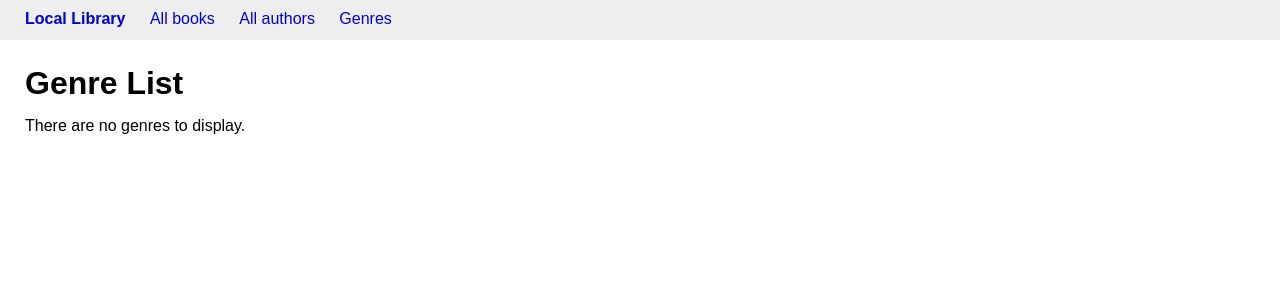
After one commit to aleshh/locallibrary, a Django app: page /catalog/genres/ in a window 1280 px wide. The commit adds this page. Shown: the top 300 px of the page. Run offline with Django 3.2, Linux system fonts and the light colour scheme; data that the repository does not hold is empty; some web fonts are replaced.

Commit message:
Added urls, views, and templates for Genre list

```diff
--- a/catalog/models.py
+++ b/catalog/models.py
@@ -10,6 +10,9 @@ class Genre(models.Model):
 
   def __str__(self):
     return self.name
+
+  def get_absolute_url(self):
+    return reverse('genre-detail', args=[str(self.id)])
 
 class Language(models.Model):
   """Model for representing a book's language."""
--- a/catalog/templates/base_generic.html
+++ b/catalog/templates/base_generic.html
@@ -12,10 +12,10 @@
   <div class="navbar">
     {% block navbar %}
       <ul>
-        <li>Local Library</li>
-        <li><a href="{% url 'index' %}">Home</a></li>
+        <li><a href="{% url 'index' %}"><strong>Local Library</strong></a></li>
         <li><a href="{% url 'books' %}">All books</a></li>
         <li><a href="{% url 'authors' %}">All authors</a></li>
+        <li><a href="{% url 'genres' %}">Genres</a></li>
       </ul>
     {% endblock %}
   </div>
--- a/catalog/templates/catalog/book_detail.html
+++ b/catalog/templates/catalog/book_detail.html
@@ -9,8 +9,7 @@
   <p>
     <strong>Genre:</strong>
       {% for genre in book.genre.all %}
-        {{ genre }}
-        {% if not forloop.last %}, {% endif %}
+        <a href="{{ genre.get_absolute_url }}">{{ genre }}</a>{% if not forloop.last %}, {% endif %}
       {% endfor %}
     &nbsp;
     <strong>Language:</strong> {{ book.language }}
--- /dev/null
+++ b/catalog/templates/catalog/genre_list.html
@@ -0,0 +1,19 @@
+{% extends "base_generic.html" %}
+
+{% block title %}Genre List: Local Library{% endblock %}
+
+{% block content %}
+  <h1>Genre List</h1>
+
+  {% if genre_list %}
+    <ul>
+      {% for genre in genre_list %}
+        <li>
+          <a href="{{ genre.get_absolute_url }}">{{ genre.name }}</a>
+        </li>
+      {% endfor %}
+    </ul>
+  {% else %}
+    <p>There are no genres to display.</p>
+  {% endif %}
+{% endblock %}
--- a/catalog/urls.py
+++ b/catalog/urls.py
@@ -7,4 +7,6 @@ urlpatterns = [
   path('book/<int:pk>', views.BookDetailView.as_view(), name='book-detail'),
   path('authors/', views.AuthorListView.as_view(), name='authors'),
   path('author/<int:pk>', views.AuthorDetailView.as_view(), name='author-detail'),
+  path('genres/', views.GenreListView.as_view(), name='genres'),
+  path('genre/<int:pk>', views.GenreDetailView.as_view(), name='genre-detail'),
 ]
--- a/catalog/views.py
+++ b/catalog/views.py
@@ -30,3 +30,9 @@ class AuthorListView(generic.ListView):
 
 class AuthorDetailView(generic.DetailView):
   model = Author
+
+class GenreListView(generic.ListView):
+  model = Genre
+
+class GenreDetailView(generic.DetailView):
+  model = Genre
```
Also changed, not shown: catalog/templates/catalog/genre_detail.html (added, +19 -0 lines).
